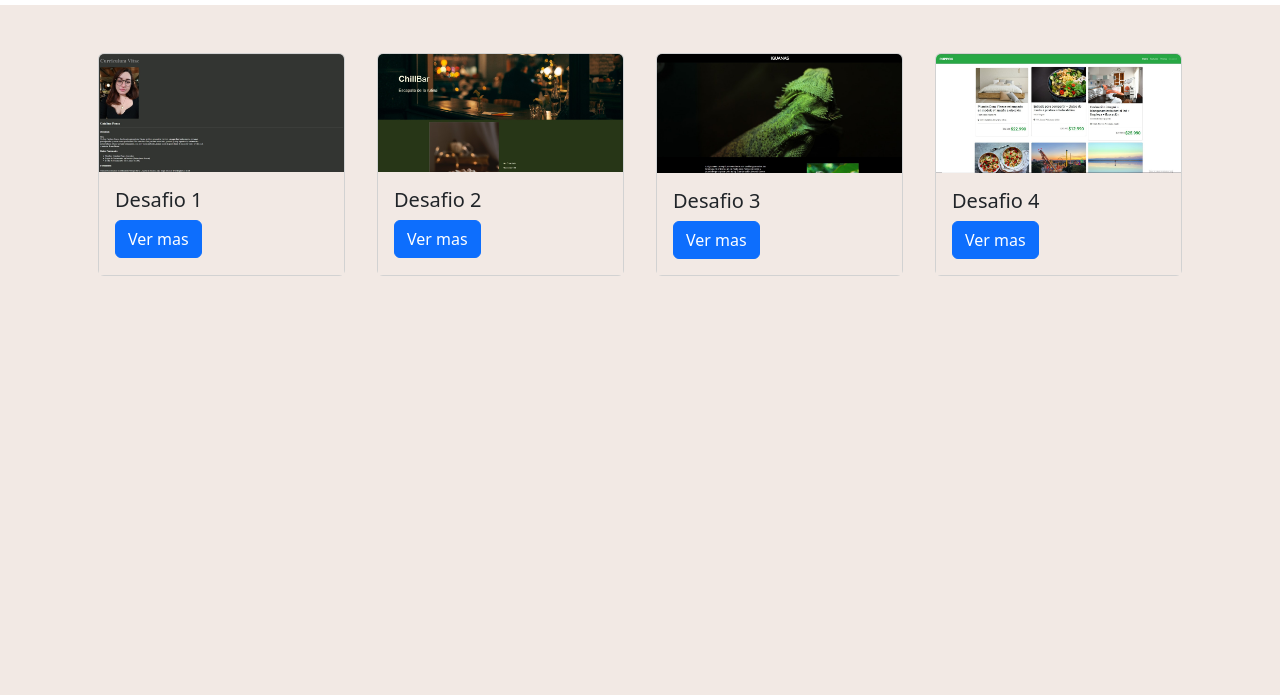
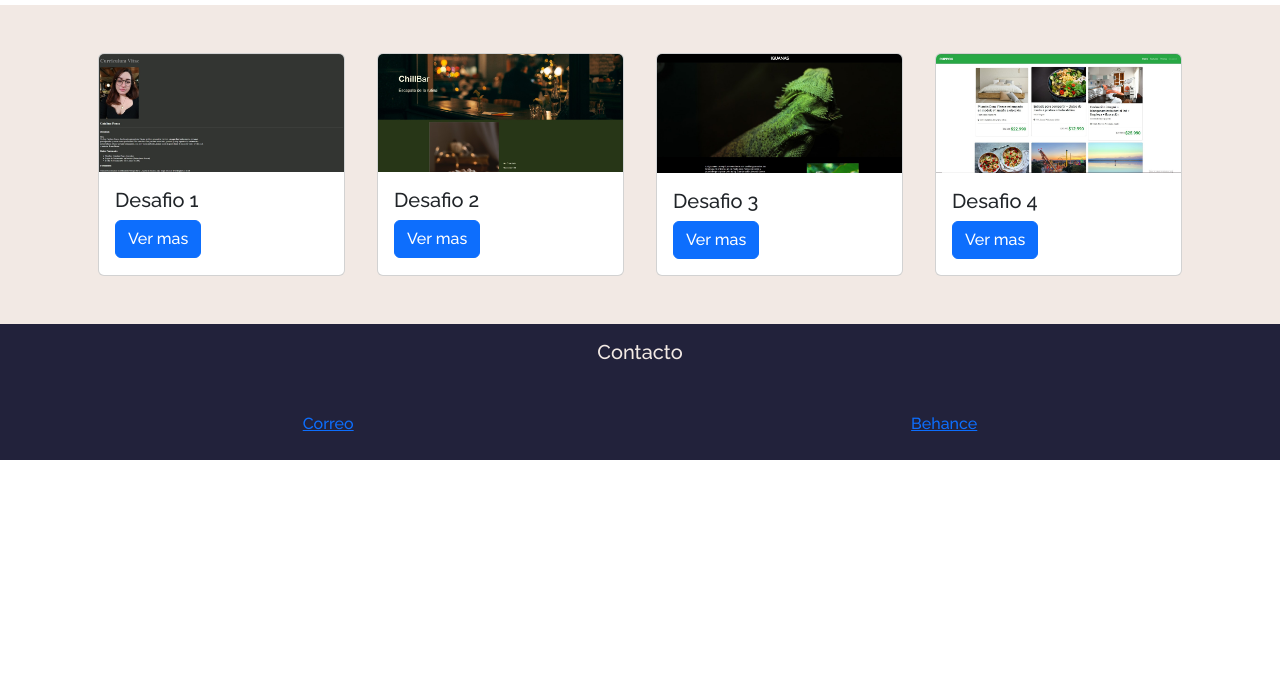
Before and after one commit to valOsorio/KatPonse.github.io, a plain HTML site: page portafolio.html in a window 1280 px wide. Shown: the part 105-800 px from the top of the page. Drawn offline with nearby package versions, Linux system fonts and the light colour scheme.

Commit message:
ultimos cambios

```diff
--- a/assets/css/styleport.css
+++ b/assets/css/styleport.css
@@ -1,29 +1,46 @@
-*{
-    background-color:#f2e9e4 ;
+* {
     margin: 0;
     border: 0;
     padding: 0;
+    font-family: 'Raleway', sans-serif;
 }
 
-header{
+header {
     margin: 0;
 }
 
-main{
+main {
     margin: 0;
+    background-color: #f2e9e4;
 }
 
-h2{
+h2 {
     padding: 2rem;
     text-align: center;
 }
 
-.container{
+.container {
     display: flex;
     justify-content: space-around;
     padding: 2rem;
 }
 
-.card{
+.card {
     margin: 1rem;
 }
+
+footer {
+    text-align: center;
+    background-color: #22223b;
+    color: #f2e9e4;
+}
+
+.contactbox {
+    display: flex;
+    justify-content: space-around;
+    padding: 1.5rem;
+}
+
+.contacttitle {
+    padding: 1rem;
+}
--- a/portafolio.html
+++ b/portafolio.html
@@ -8,6 +8,9 @@
   <link rel="stylesheet" href="./assets/css/styleport.css">
   <link href="https://cdn.jsdelivr.net/npm/bootstrap@5.3.2/dist/css/bootstrap.min.css" rel="stylesheet"
     integrity="sha384-T3c6CoIi6uLrA9TneNEoa7RxnatzjcDSCmG1MXxSR1GAsXEV/Dwwykc2MPK8M2HN" crossorigin="anonymous">
+  <link rel="preconnect" href="https://fonts.googleapis.com">
+  <link rel="preconnect" href="https://fonts.gstatic.com" crossorigin>
+  <link href="https://fonts.googleapis.com/css2?family=Raleway:ital,wght@0,500;1,100&display=swap" rel="stylesheet">
 </head>
 
 <body>
@@ -27,29 +30,38 @@
         <img src="./assets/img/Desafio 2 captura.jpg" class="card-img-top" alt="foto desafio 2">
         <div class="card-body">
           <h5 class="card-title">Desafio 2</h5>
-              <a href="https://katponse.github.io/desafio-latam/desafio2/index.html" target="_blank" class="btn btn-primary">Ver mas</a>
+          <a href="https://katponse.github.io/desafio-latam/desafio2/index.html" target="_blank"
+            class="btn btn-primary">Ver mas</a>
         </div>
       </div>
       <div class="card" style="width: 18rem;">
         <img src="./assets/img/captura desafio 3.jpg" class="card-img-top" alt="foto desafio 3">
         <div class="card-body">
           <h5 class="card-title">Desafio 3</h5>
-              <a href="https://katponse.github.io/desafio-latam/desafio3/index.html" target="_blank" class="btn btn-primary">Ver mas</a>
+          <a href="https://katponse.github.io/desafio-latam/desafio3/index.html" target="_blank"
+            class="btn btn-primary">Ver mas</a>
         </div>
-          </div><div class="card" style="width: 18rem;">
+      </div>
+      <div class="card" style="width: 18rem;">
         <img src="./assets/img/Desafio 4 captura.jpg" class="card-img-top" alt="foto desafio 4">
         <div class="card-body">
           <h5 class="card-title">Desafio 4</h5>
-              <a href="https://katponse.github.io/desafio-latam/desafio4/index.html" target="_blank" class="btn btn-primary">Ver mas</a>
+          <a href="https://katponse.github.io/desafio-latam/desafio4/index.html" target="_blank"
+            class="btn btn-primary">Ver mas</a>
         </div>
       </div>
     </div>
   </main>
   <footer>
+    <h5 class="contacttitle">Contacto</h5>
+    <div class="contactbox">
+      <a href="katponse@outlook.com" target="_blank">Correo</a>
+      <a href="https://www.behance.net/kat_ponse" target="_blank">Behance</a>
+    </div>
+  </footer>
   <script src="https://cdn.jsdelivr.net/npm/bootstrap@5.3.2/dist/js/bootstrap.bundle.min.js"
     integrity="sha384-C6RzsynM9kWDrMNeT87bh95OGNyZPhcTNXj1NW7RuBCsyN/o0jlpcV8Qyq46cDfL"
     crossorigin="anonymous"></script>
-    </footer>
 </body>
 
 </html>
```
Also changed, not shown: index.html (+3 -1 lines). Lines whose indentation alone changed are shown as unchanged.
